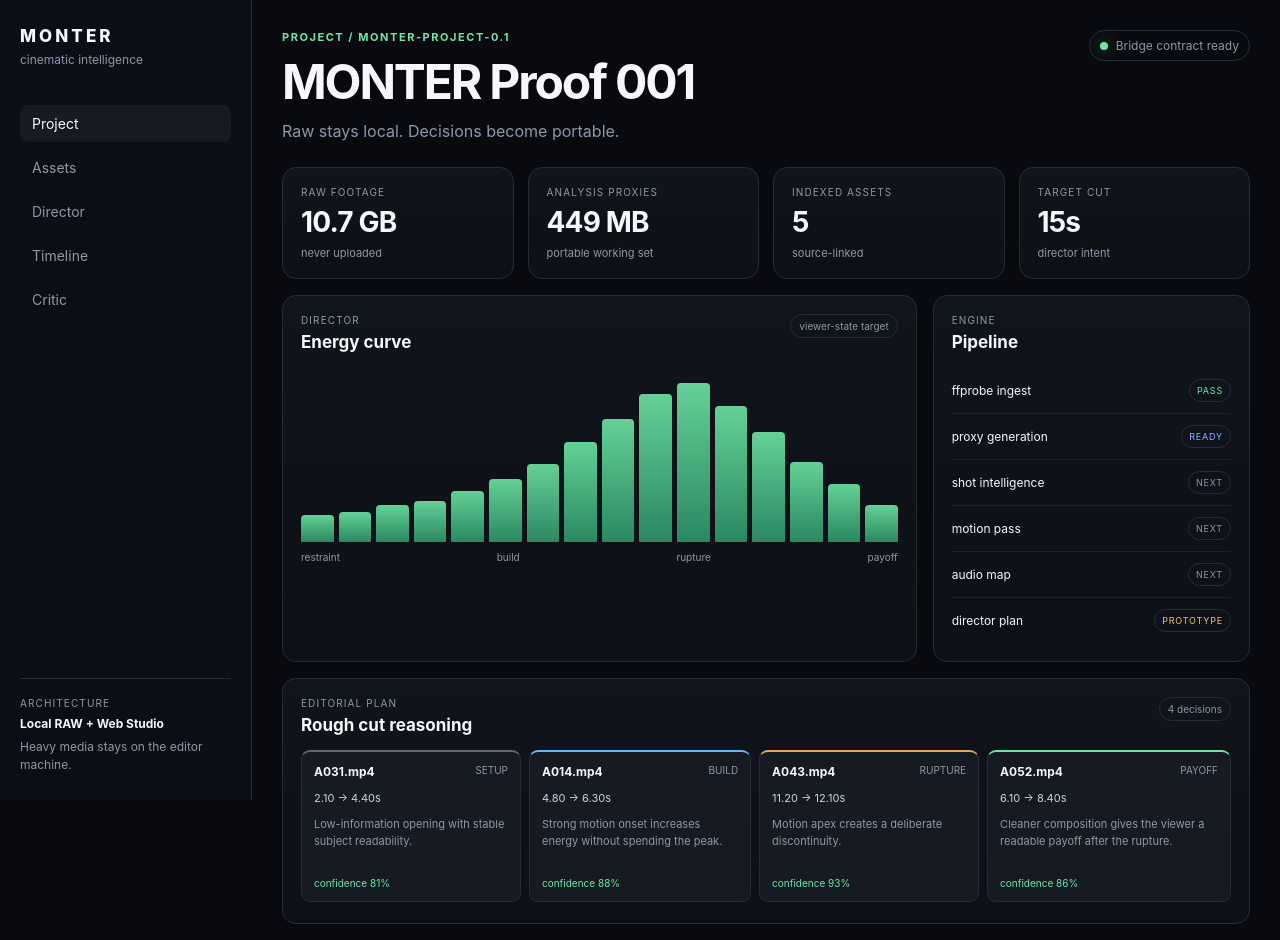
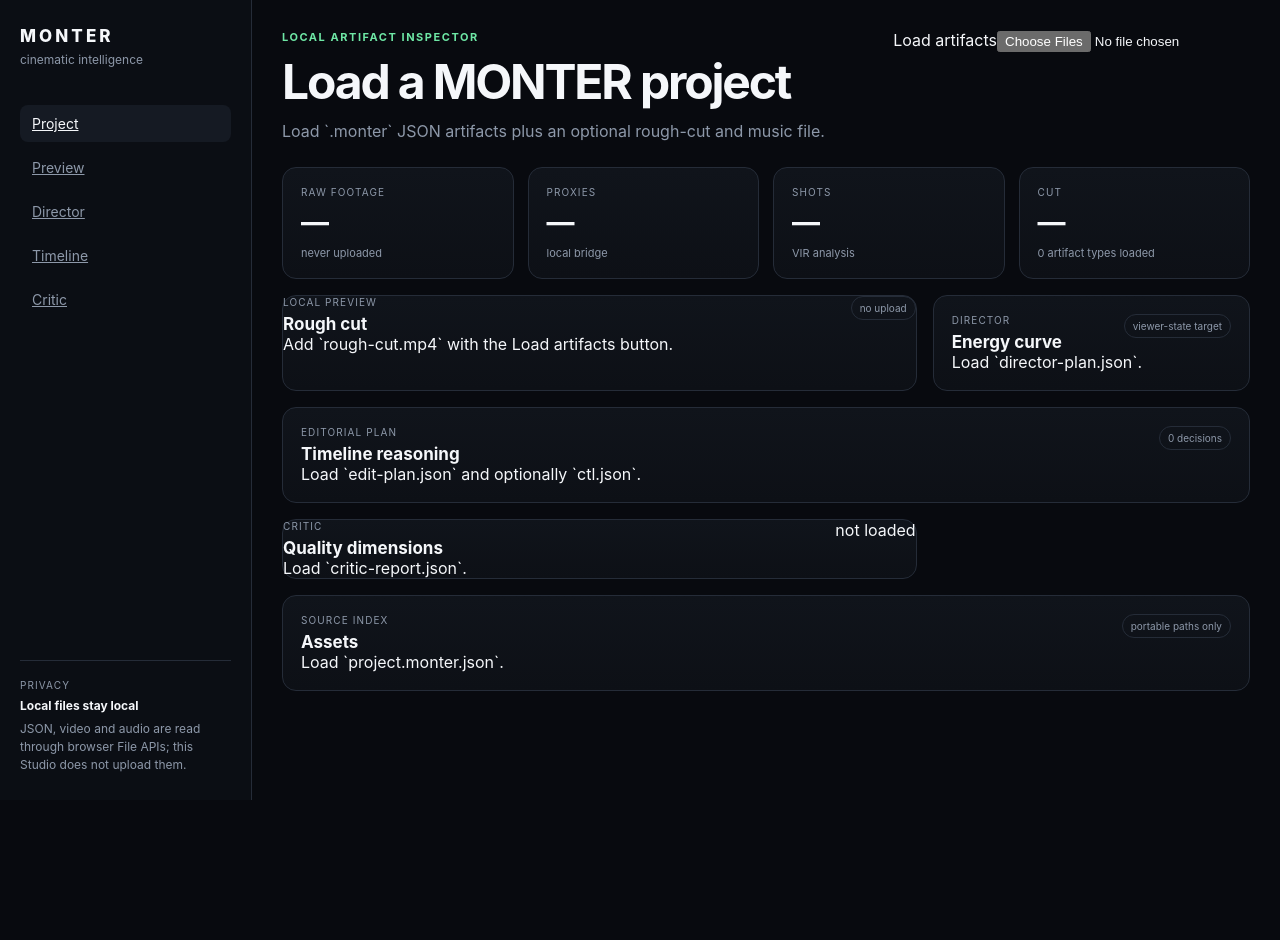
Before and after one commit to kareemsafwat22134355-arch/VizuAI, a Next.js app in the folder apps/studio/: page / in a window 1280 px wide. Shown: the top 940 px of the page. After the commit the page ends 800 px from the top, so only its background shows below. Built offline with nearby package versions, Linux system fonts and the light colour scheme.

Commit message:
feat: mount local artifact Studio

```diff
--- a/apps/studio/app/page.tsx
+++ b/apps/studio/app/page.tsx
@@ -1,98 +1,5 @@
-import { sampleProject } from "@/lib/sample-project";
-
-const pipelineSteps = [
-  ["ffprobe ingest", "pass"],
-  ["proxy generation", "ready"],
-  ["shot intelligence", "next"],
-  ["motion pass", "next"],
-  ["audio map", "next"],
-  ["director plan", "prototype"],
-] as const;
-
-function formatBytes(bytes: number) {
-  if (bytes >= 1_000_000_000) return `${(bytes / 1_000_000_000).toFixed(1)} GB`;
-  if (bytes >= 1_000_000) return `${Math.round(bytes / 1_000_000)} MB`;
-  return `${Math.round(bytes / 1_000)} KB`;
-}
-
-function Stat({ label, value, note }: { label: string; value: string; note: string }) {
-  return (
-    <article className="card statCard">
-      <p className="label">{label}</p>
-      <strong className="statValue">{value}</strong>
-      <span className="statNote">{note}</span>
-    </article>
-  );
-}
+import { StudioClient } from "@/components/StudioClient";
 
 export default function Home() {
-  const project = sampleProject;
-  const assetById = new Map(project.assets.map((asset) => [asset.id, asset]));
-
-  return (
-    <div className="shell">
-      <aside className="sidebar">
-        <div><div className="brand">MONTER</div><div className="brandSub">cinematic intelligence</div></div>
-        <nav className="nav" aria-label="Primary navigation">
-          <span className="navItem navActive">Project</span><span className="navItem">Assets</span><span className="navItem">Director</span><span className="navItem">Timeline</span><span className="navItem">Critic</span>
-        </nav>
-        <div className="sidebarFooter"><span className="tinyLabel">ARCHITECTURE</span><strong>Local RAW + Web Studio</strong><p>Heavy media stays on the editor machine.</p></div>
-      </aside>
-
-      <main className="main">
-        <header className="topbar">
-          <div><p className="eyebrow">PROJECT / {project.schemaVersion}</p><h1>{project.projectName}</h1><p className="subtitle">Raw stays local. Decisions become portable.</p></div>
-          <div className="bridgeStatus"><span className="statusDot" /> Bridge contract ready</div>
-        </header>
-
-        <section className="statsGrid" aria-label="Project metrics">
-          <Stat label="RAW FOOTAGE" value={formatBytes(project.sourceBytes)} note="never uploaded" />
-          <Stat label="ANALYSIS PROXIES" value={formatBytes(project.proxyBytes)} note="portable working set" />
-          <Stat label="INDEXED ASSETS" value={String(project.assets.length)} note="source-linked" />
-          <Stat label="TARGET CUT" value={`${project.director.targetDurationSeconds}s`} note="director intent" />
-        </section>
-
-        <section className="contentGrid">
-          <article className="card energyCard">
-            <div className="sectionHeading"><div><p className="label">DIRECTOR</p><h2>Energy curve</h2></div><span className="pill">viewer-state target</span></div>
-            <div className="energyChart" aria-label="Director energy curve">
-              {project.director.energyCurve.map((value, index) => <div className="energySlot" key={`${index}-${value}`}><div className="energyBar" style={{ height: `${value}%` }} title={`Energy ${value}`} /></div>)}
-            </div>
-            <div className="curveLabels"><span>restraint</span><span>build</span><span>rupture</span><span>payoff</span></div>
-          </article>
-
-          <article className="card pipelineCard">
-            <div className="sectionHeading"><div><p className="label">ENGINE</p><h2>Pipeline</h2></div></div>
-            <div className="pipelineList">{pipelineSteps.map(([name, state]) => <div className="pipelineRow" key={name}><span>{name}</span><span className={`pipelineState state-${state}`}>{state}</span></div>)}</div>
-          </article>
-
-          <article className="card timelineCard">
-            <div className="sectionHeading"><div><p className="label">EDITORIAL PLAN</p><h2>Rough cut reasoning</h2></div><span className="pill">{project.editPlan.length} decisions</span></div>
-            <div className="timeline">
-              {project.editPlan.map((segment) => {
-                const asset = assetById.get(segment.assetId);
-                return <div className={`timelineClip role-${segment.role}`} key={segment.id}>
-                  <div className="clipTop"><strong>{asset?.filename ?? segment.assetId}</strong><span>{segment.role}</span></div>
-                  <div className="clipTimes">{segment.sourceInSeconds.toFixed(2)} → {segment.sourceOutSeconds.toFixed(2)}s</div>
-                  <p>{segment.reason}</p><div className="confidence">confidence {Math.round(segment.confidence * 100)}%</div>
-                </div>;
-              })}
-            </div>
-          </article>
-
-          <article className="card assetsCard">
-            <div className="sectionHeading"><div><p className="label">SOURCE INDEX</p><h2>Assets</h2></div><span className="pill">8GB-first analysis</span></div>
-            <div className="assetTable">
-              <div className="assetHeader"><span>FILE</span><span>TECHNICAL</span><span>MOTION</span><span>SIZE</span></div>
-              {project.assets.map((asset) => <div className="assetRow" key={asset.id}>
-                <div><strong>{asset.filename}</strong><span>{asset.durationSeconds.toFixed(1)} seconds</span></div>
-                <span>{asset.width}×{asset.height} · {asset.fps}fps · {asset.codec}</span>
-                <span className={`motion motion-${asset.motionLevel}`}>{asset.motionLevel}</span><span>{formatBytes(asset.sourceSizeBytes)}</span>
-              </div>)}
-            </div>
-          </article>
-        </section>
-      </main>
-    </div>
-  );
+  return <StudioClient />;
 }
```
